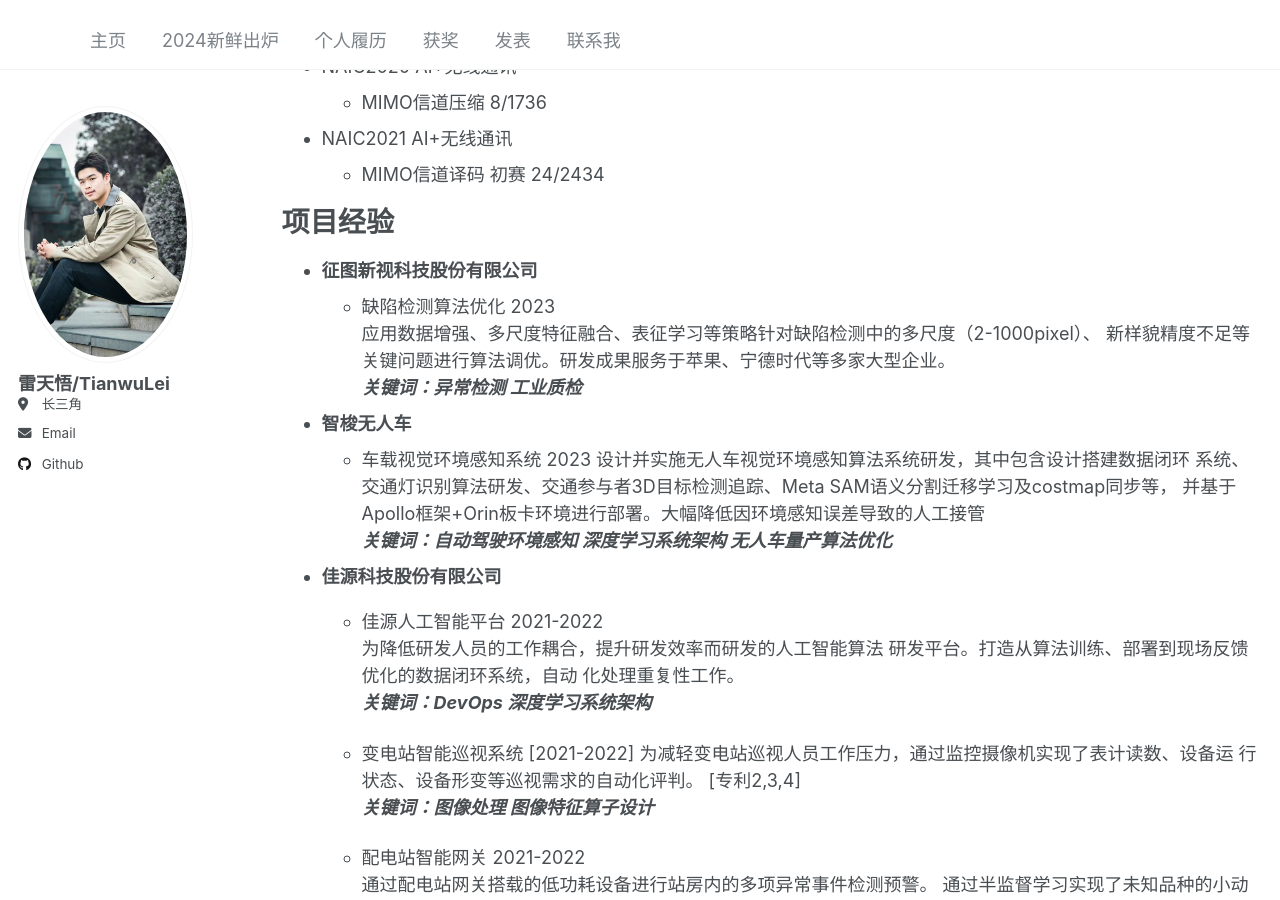
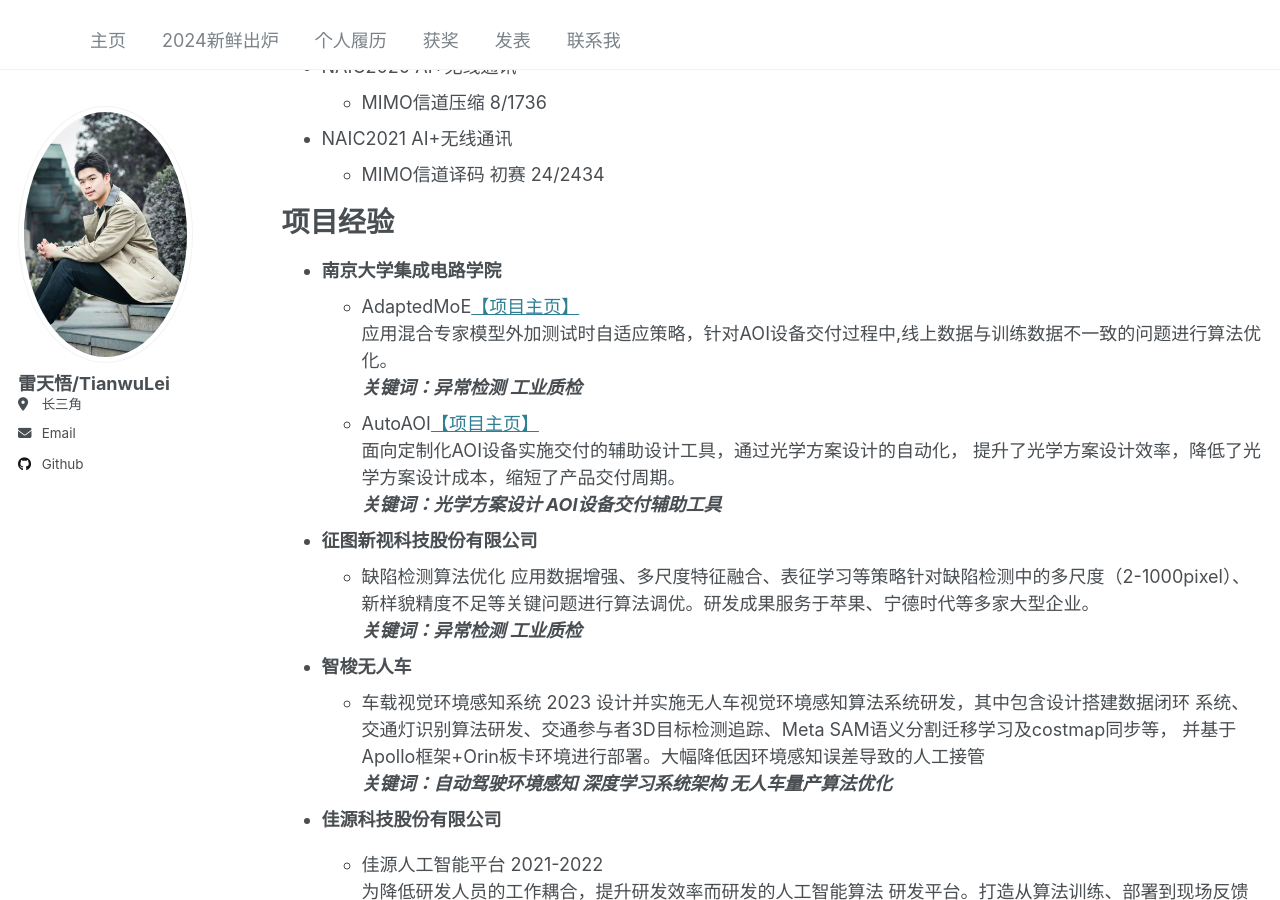
Before and after one commit to ray3572/ray3572.github.io, a Jekyll site: the page built from _pages/cv.md, in a window 1280 px wide and 900 px high, scrolled down 989 px. Built offline with Jekyll 4.4.1, drawn with Linux system fonts in a browser that asks for light colours; some of the changed text lies outside the part shown.

Commit message:
update cv

```diff
--- a/_pages/cv.md
+++ b/_pages/cv.md
@@ -44,8 +44,16 @@ redirect_from:
 
 项目经验
 ======
+* **南京大学集成电路学院**
+  * AdaptedMoE[【项目主页】](https://ray3572.github.io/AdaptedMoE_web)
+    应用混合专家模型外加测试时自适应策略，针对AOI设备交付过程中,线上数据与训练数据不一致的问题进行算法优化。
+    ***关键词：异常检测 工业质检***
+  * AutoAOI[【项目主页】](https://ray3572.github.io/AutoAOI_web)
+    面向定制化AOI设备实施交付的辅助设计工具，通过光学方案设计的自动化，
+    提升了光学方案设计效率，降低了光学方案设计成本，缩短了产品交付周期。
+    ***关键词：光学方案设计 AOI设备交付辅助工具***
 * **征图新视科技股份有限公司**
-  * 缺陷检测算法优化 2023
+  * 缺陷检测算法优化
     应用数据增强、多尺度特征融合、表征学习等策略针对缺陷检测中的多尺度（2-1000pixel）、
     新样貌精度不足等关键问题进行算法调优。研发成果服务于苹果、宁德时代等多家大型企业。
     ***关键词：异常检测 工业质检***
```
Also changed, not shown: other parts of _pages/cv.md (+1 -1 lines), images/autoaoi/IQA_metric.png (added), images/autoaoi/autiaoi_vs_human.png.
